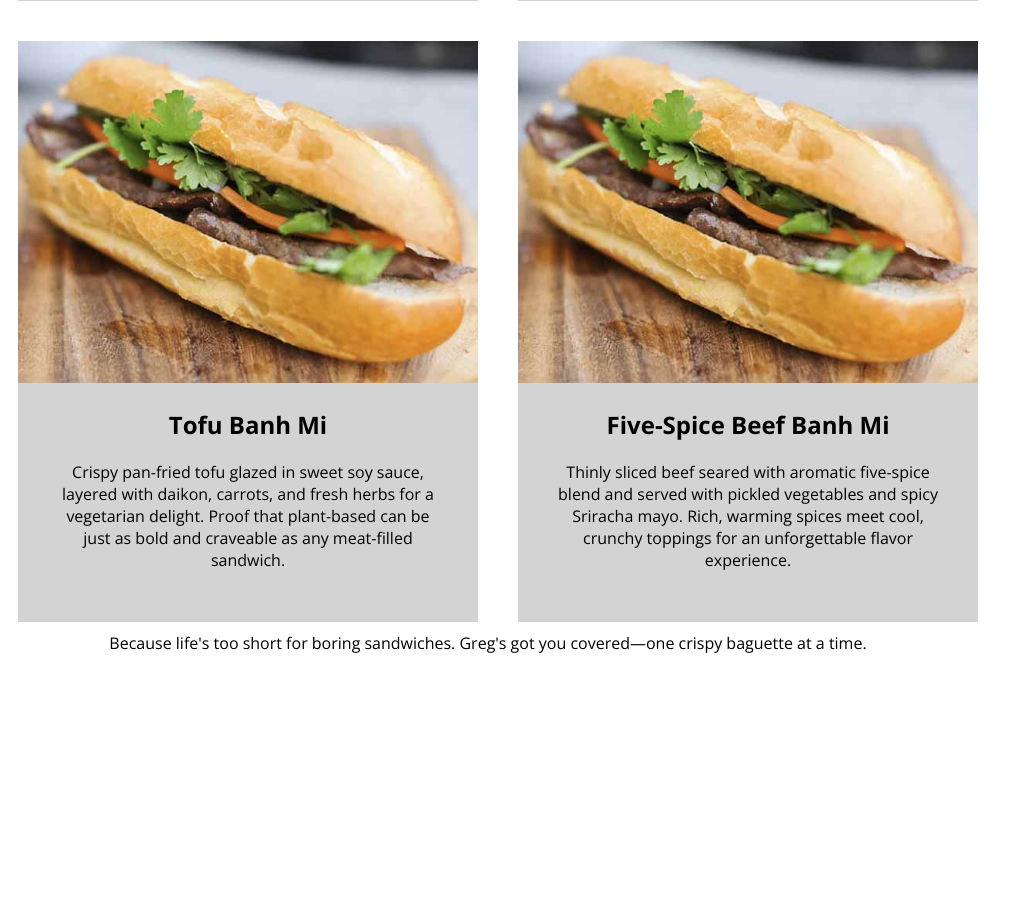
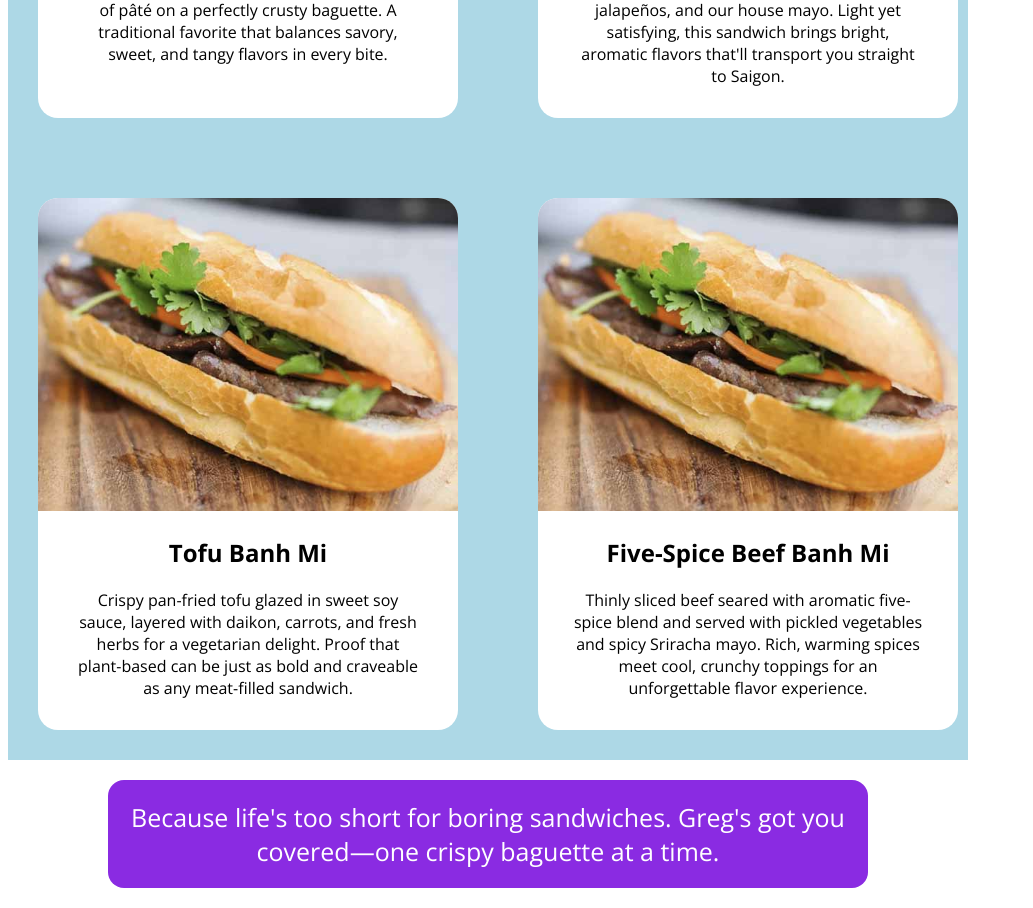
Before and after one commit to pommedeterror/exercise-6, a plain HTML site: page index.html in a window 1280 px wide. Shown: the part 883-1791 px from the top of the page, without its empty margins (0-1033 px from the left). Before the commit the page ends 1545 px from the top, so only its background shows below. Drawn offline with nearby package versions, Linux system fonts and the light colour scheme.

Commit message:
added styling, idk if i did it right tho

```diff
--- a/index.html
+++ b/index.html
@@ -2,6 +2,7 @@
 <html lang="en-CA">
   <head>
     <title>Exercise 7: Banh Mi, menus, and layout</title>
+    <!--Created by Alina Peng on October 22, 2025-->
     <!-- This is embed code for Google fonts, take a look at  https://fonts.google.com/ for more info, you can just pick fonts and get an embed code which you use here. See how I am controlling them from <style> most of the CSS is just pasted in from Google and I have made tweaks to the weights and added other bits. This is what we will learn next week.-->
     <meta charset="utf-8">
     <link rel="preconnect" href="https://fonts.googleapis.com">
@@ -24,13 +25,18 @@
         font-optical-sizing: auto;
         font-weight: 500;
         font-style: normal;
+        margin: 25px;
+        padding: 10px;
       }
 
       h2 {
         text-align: center;
       }
 
-      #site-title {}
+      #site-title {
+        font-size: 60px;
+        margin: 16px;
+      }
 
       nav {
         font-family: "Raleway", sans-serif;
@@ -44,6 +50,8 @@
         margin: 0;
         padding: 0;
         overflow: hidden;
+        display: flex;
+        justify-content: center;
       }
 
       li {
@@ -61,29 +69,41 @@
 
       footer {
         text-align: center;
+        display: flex;
+        justify-content: center;
+        margin: 20px;
+        margin-left: 100px;
+        margin-right: 100px;
+        padding: 20px;
+        background-color: blueviolet;
+        color: white;
+        font-size: 25px;
+        border-radius: 16px;
       }
 
       img {
         width: 100%;
+        border-radius: 20px 20px 0px 0px;
       }
 
       p {
         text-align: center;
         padding: 35px;
         padding-top: 0px;
+        padding-bottom: 15px;
       }
 
       .container {
         display: grid;
         grid-template-columns: 50% 50%;
         gap: 20px;
+        background-color: lightblue;
       }
 
-
       .grid-item {
-        margin: 10px;
-/*         padding: 10px;  */
-        background-color: lightgrey;
+        margin: 30px;
+        background-color: white;
+        border-radius: 20px;
       }
 
     </style>
```
